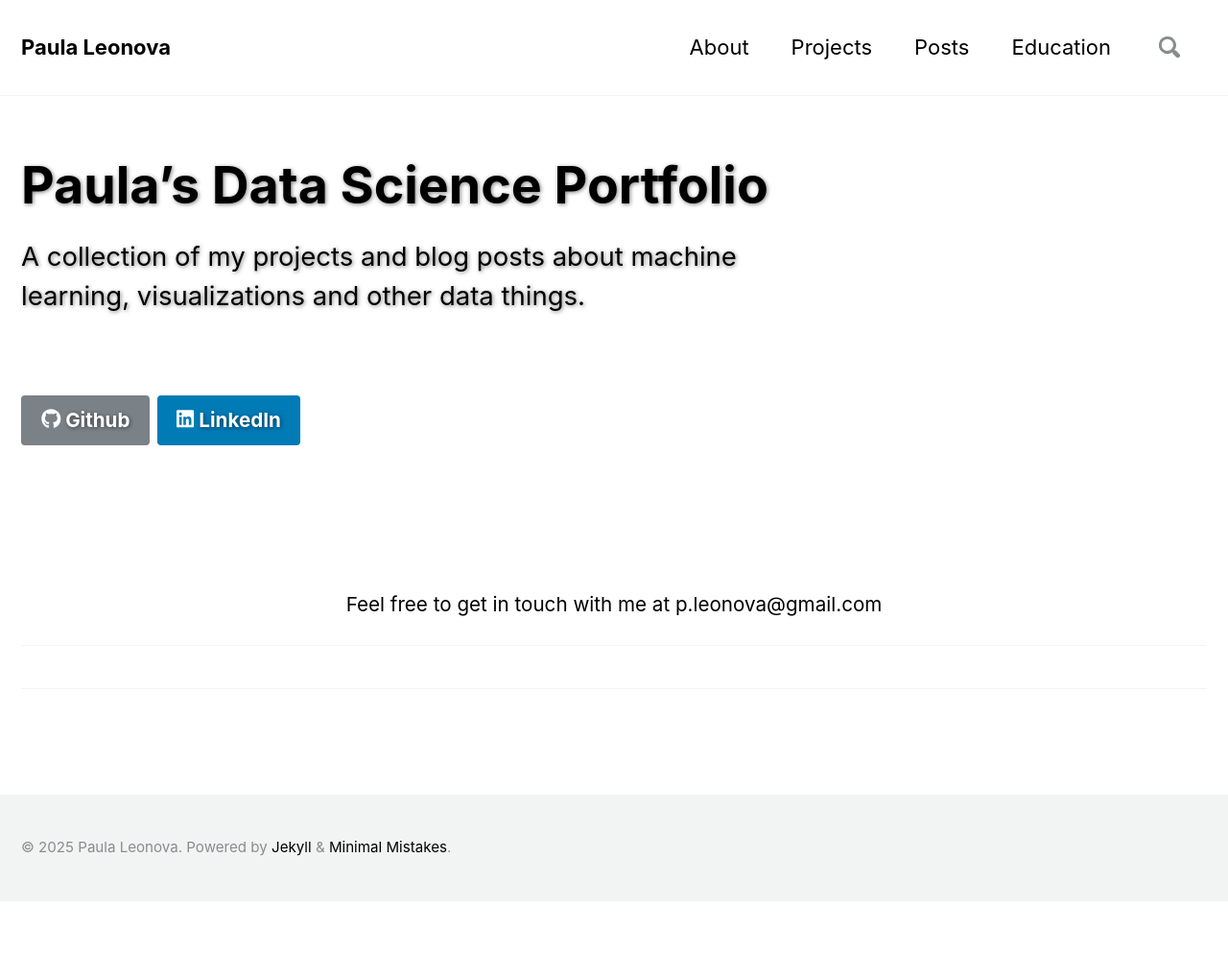
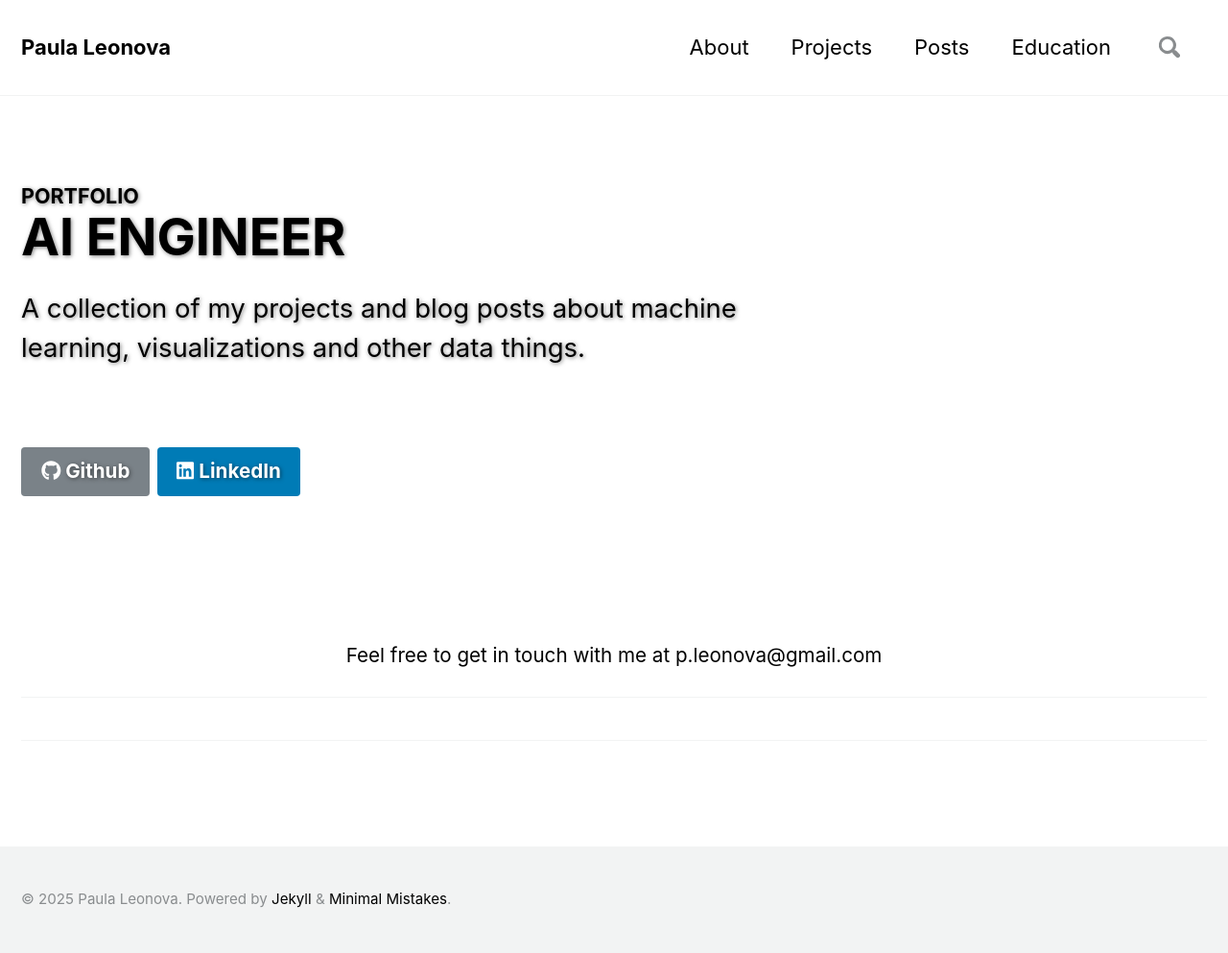
Before and after one commit to pleonova/pleonova.github.io, a Jekyll site: the page built from index.html, in a window 1280 px wide. Shown: the whole page at 96% size. Built offline with Jekyll 4.4.1, drawn with Linux system fonts in a browser that asks for light colours; nearby versions of some CDN libraries; the list of posts is cut into pages by our own code; before the commit the page ends 939 px from its top, so only the background shows below that.

Commit message:
Change header

```diff
--- a/index.html
+++ b/index.html
@@ -1,7 +1,7 @@
 ---
 layout: splash
 permalink: /
-title: "Paula's Data Science Portfolio"
+title: '<span style="font-size: 0.4em;">PORTFOLIO</span><br>AI ENGINEER<br>'
 header:
   overlay_color: "#ffffff"
   overlay_image:
```
